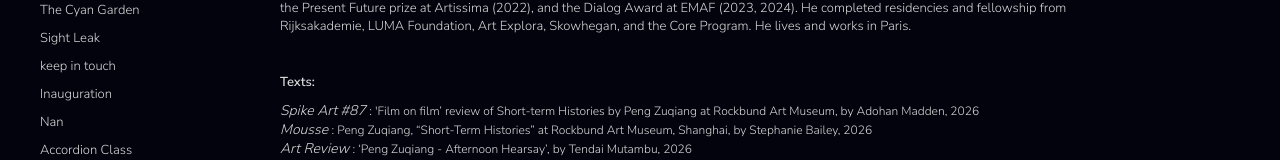
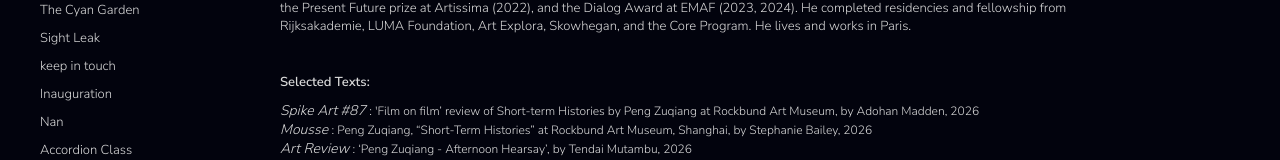
Before and after one commit to JAWeiss89/zuqiangPortfolioReact, a React (Create React App) app: page /info in a window 1280 px wide. Shown: the part 235-395 px from the top of the page. Built offline with nearby package versions, Linux system fonts and the light colour scheme.

Commit message:
Update Info.js

```diff
--- a/src/Info.js
+++ b/src/Info.js
@@ -17,7 +17,7 @@ const Info = ({hideNav}) => {
             <p> Recent solo presentations include Concordia (2026), Rockbund Art Museum (2025), The Common Guild (2025), Fondazione Sandretto (2023), Kevin Space (2023), Cell Project Space (2022), E-Flux screening room (2022). Group exhibitions and screenings include IFFR, videobrasil, UCCA Beijing, Schirn Kunsthalle Frankfurt, Times Museum, Eye Film Museum, IDFA, 25FPS, Alchemy Film and Moving Image Festival. He is a recipient of the Present Future prize at Artissima (2022), and the Dialog Award at EMAF (2023, 2024). He completed residencies and fellowship from Rijksakademie, LUMA Foundation, Art Explora, Skowhegan, and the Core Program. He lives and works in Paris.</p>
 
 <br />
-     <p><b>Texts:</b></p>
+     <p><b>Selected Texts:</b></p>
                  <p style={{margin: 0, fontSize: '14px', whiteSpace: 'nowrap' }}>
         <a
           href="https://drive.google.com/file/d/1swpSF6HxL0_KfrYfS0n6gPOT3_1VINTm/view?usp=share_link"
```
